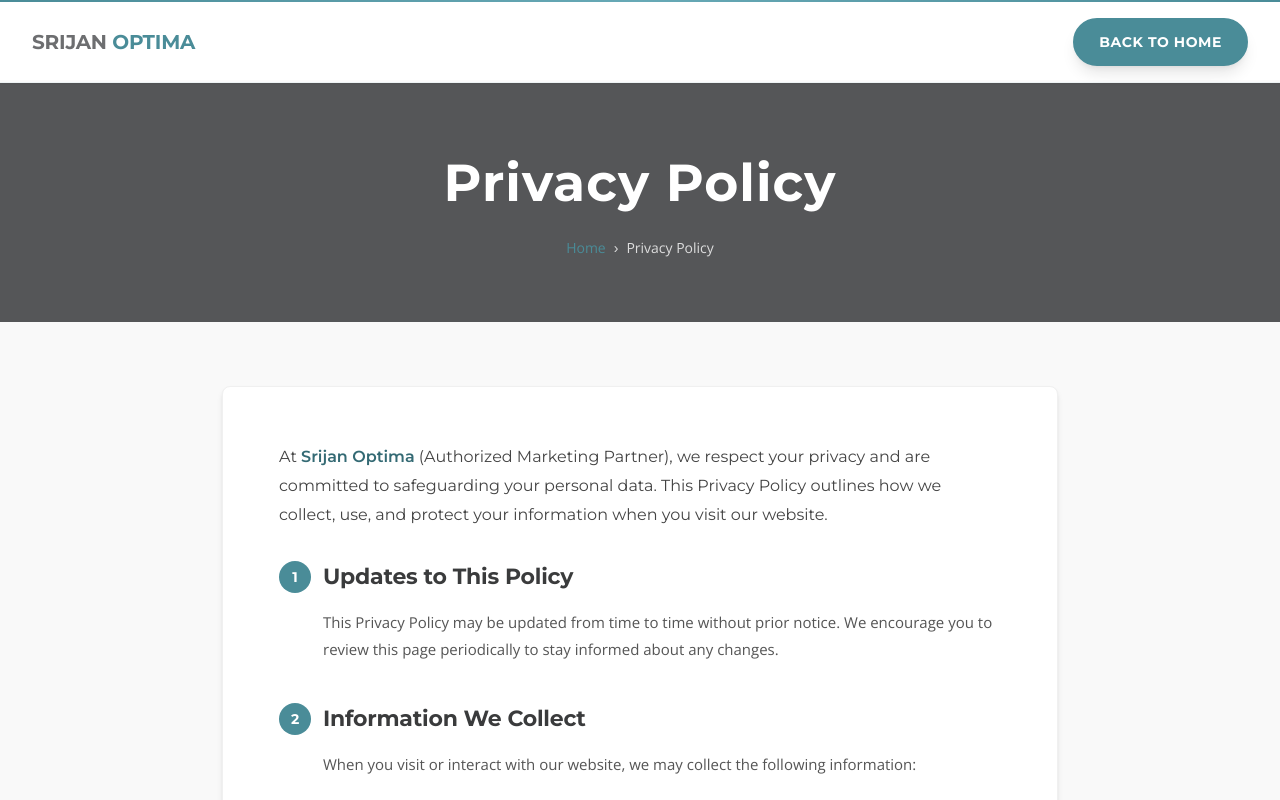
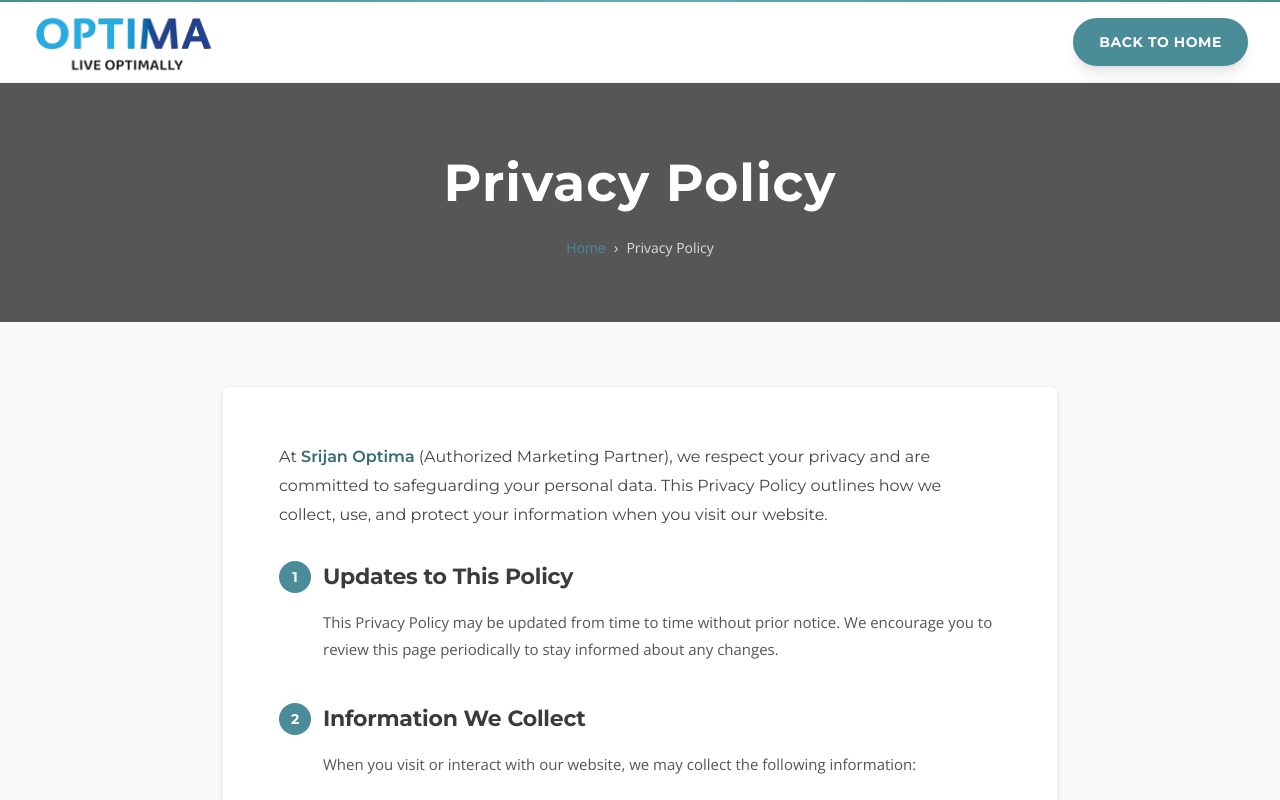
Before and after one commit to vineet-proptiger/l-t-island-cove, a Next.js app: page /optima-rajarhat/privacy-policy in a window 1280 px wide. Shown: the top 800 px of the page. Built offline with nearby package versions, Linux system fonts and the light colour scheme.

Commit message:
fix some logo

```diff
--- a/app/optima-rajarhat/privacy-policy/page.js
+++ b/app/optima-rajarhat/privacy-policy/page.js
@@ -1,7 +1,7 @@
 "use client";
 import React, { useState, useEffect } from "react";
 import Link from "next/link";
-import { logoImages } from "../../../lib/images";
+import { logoImages } from "../../../lib/optima-rajarhat/images";
 import AosInit from "../../../components/AosInit";
 
 const GOLD = "var(--color-teal)";
@@ -34,9 +34,12 @@
 
         <div className="container mx-auto px-4 md:px-8 flex items-center justify-between h-[80px]">
           <Link href="/optima-rajarhat" className="flex items-center">
-            <h2 style={{ fontFamily: 'var(--font-jost)', fontWeight: '800', fontSize: '20px', color: 'var(--color-primary)', margin: 0 }}>
-              SRIJAN <span style={{ color: 'var(--color-teal)' }}>OPTIMA</span>
-            </h2>
+            <img
+              src={logoImages.tarc}
+              alt="Srijan Optima"
+              className="h-10 md:h-16 w-auto object-contain"
+              style={{ maxWidth: '250px' }}
+            />
           </Link>
           <Link
             href="/optima-rajarhat"
```
